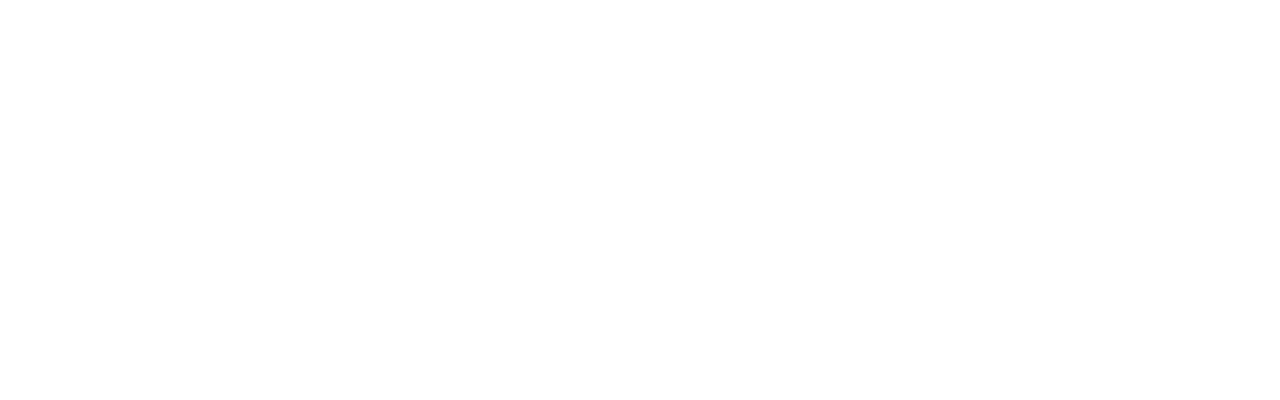
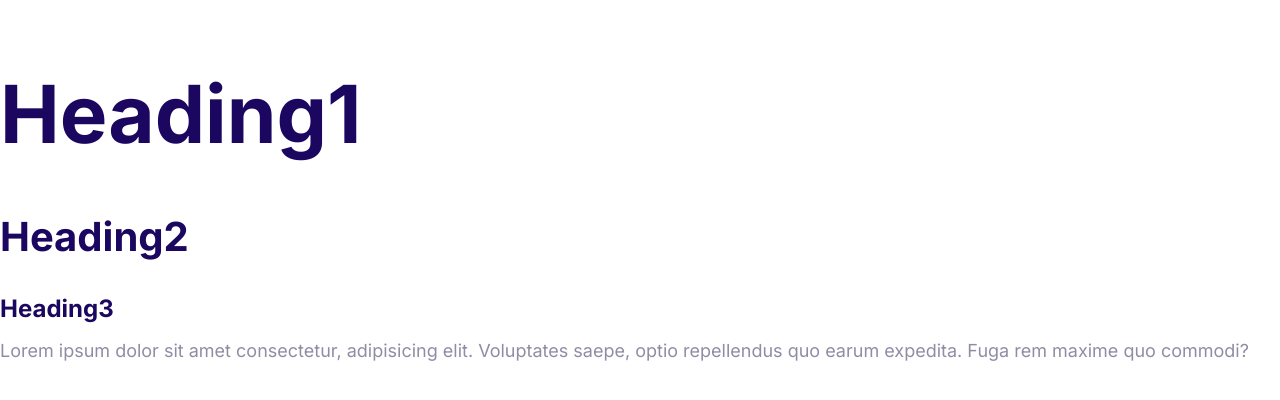
Before and after one commit to Karter256/Moshify, a plain HTML site: page Lvl8-Projest/Lesson1-Setting_up_the_project/Index.html in a window 1280 px wide. Drawn offline with nearby package versions, Linux system fonts and the light colour scheme.

Commit message:
Define the styles for the fonts.

```diff
--- a/Lvl8-Projest/Lesson1-Setting_up_the_project/Index.html
+++ b/Lvl8-Projest/Lesson1-Setting_up_the_project/Index.html
@@ -4,9 +4,23 @@
     <meta charset="UTF-8" />
     <meta http-equiv="X-UA-Compatible" content="IE=edge" />
     <meta name="viewport" content="width=device-width, initial-scale=1.0" />
+    <link rel="preconnect" href="https://fonts.googleapis.com" />
+    <link rel="preconnect" href="https://fonts.gstatic.com" crossorigin />
+    <link
+      href="https://fonts.googleapis.com/css2?family=Inter:wght@400;700&display=swap"
+      rel="stylesheet"
+    />
     <link rel="stylesheet" href="css/normalize.css" />
     <link rel="stylesheet" href="css/styles.css" />
     <title>Document</title>
   </head>
-  <body></body>
+  <body>
+    <h1>Heading1</h1>
+    <h2>Heading2</h2>
+    <h3>Heading3</h3>
+    <p>
+      Lorem ipsum dolor sit amet consectetur, adipisicing elit. Voluptates
+      saepe, optio repellendus quo earum expedita. Fuga rem maxime quo commodi?
+    </p>
+  </body>
 </html>
--- a/Lvl8-Projest/Lesson1-Setting_up_the_project/css/styles.css
+++ b/Lvl8-Projest/Lesson1-Setting_up_the_project/css/styles.css
@@ -5,3 +5,46 @@
   --color-headings: #1b0760;
   --color-body: #918ca4;
 }
+html {
+  font-size: 62.5%;
+  /* 62.5% from 16px(default value) = 10px per 1 rem */
+}
+body {
+  font-family: "Inter", Arial, Helvetica, sans-serif;
+  color: var(--color-body);
+  font-size: 2.4rem;
+  line-height: 1.5;
+}
+h1,
+h2,
+h3 {
+  color: var(--color-headings);
+  margin-bottom: 1rem;
+}
+h1 {
+  font-size: 7rem;
+}
+h2 {
+  font-size: 4rem;
+}
+h3 {
+  font-size: 3rem;
+}
+p {
+  margin-top: 0;
+}
+
+@media screen and (min-width: 1024px) {
+  body {
+    font-size: 1.8rem;
+  }
+  h1 {
+    font-size: 8rem;
+  }
+  h2 {
+    font-size: 4rem;
+  }
+  h3 {
+    font-size: 2.4rem;
+  }
+}
```
